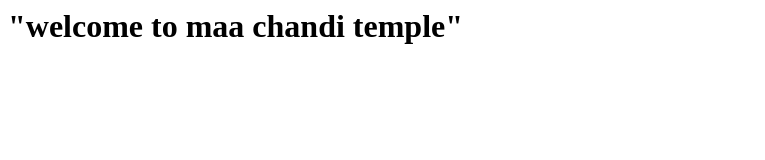
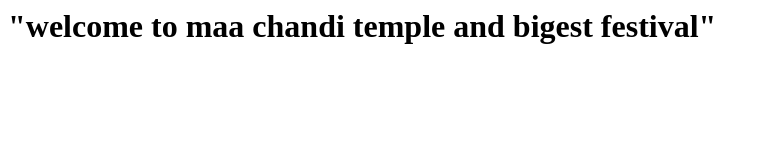
Before and after one commit to think-learn/jenkins, a plain HTML site: page index.html in a window 1280 px wide. Shown: the whole page, without its empty margins (0-765 px from the left). Drawn offline with Linux system fonts and the light colour scheme.

Commit message:
Update index.html

```diff
--- a/index.html
+++ b/index.html
@@ -1,4 +1,4 @@
 <html>
-    <h1> "welcome to maa chandi temple"
+    <h1> "welcome to maa chandi temple and bigest festival"
         </h1>
         </html>
```
